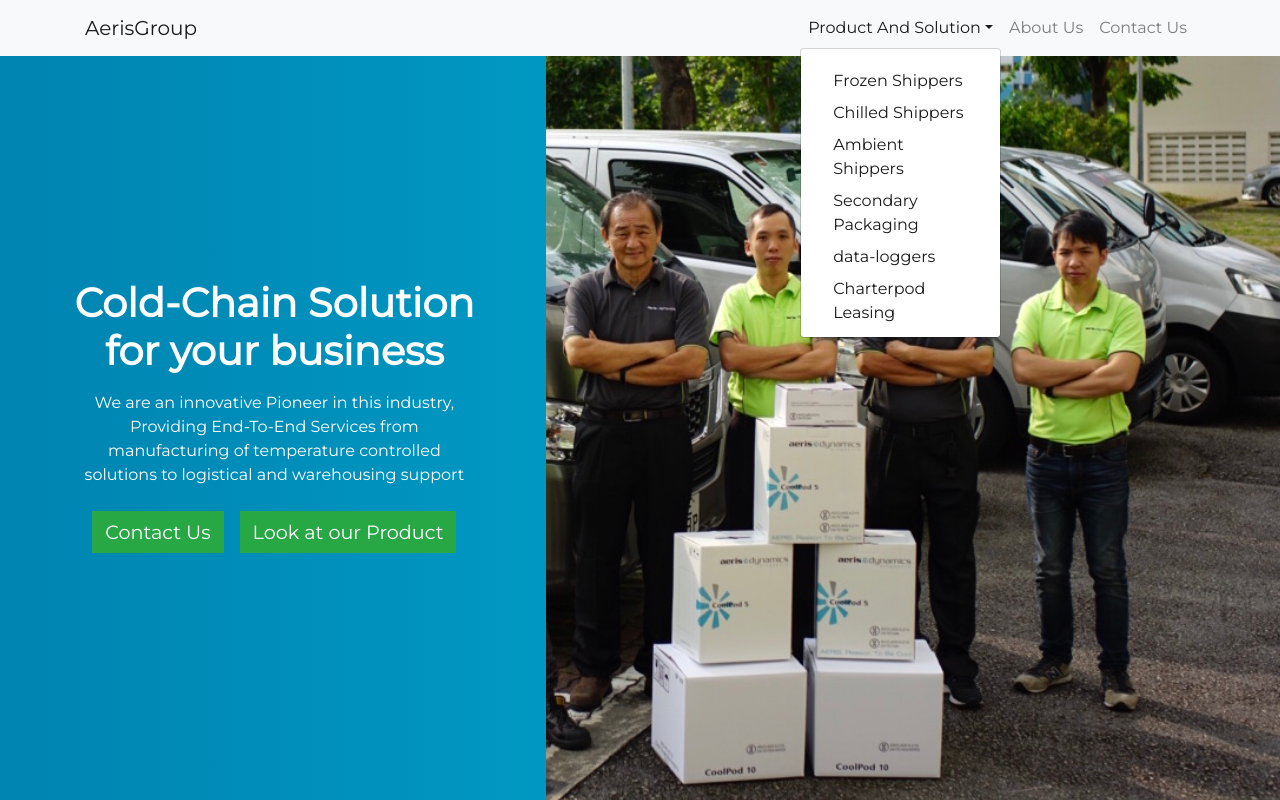
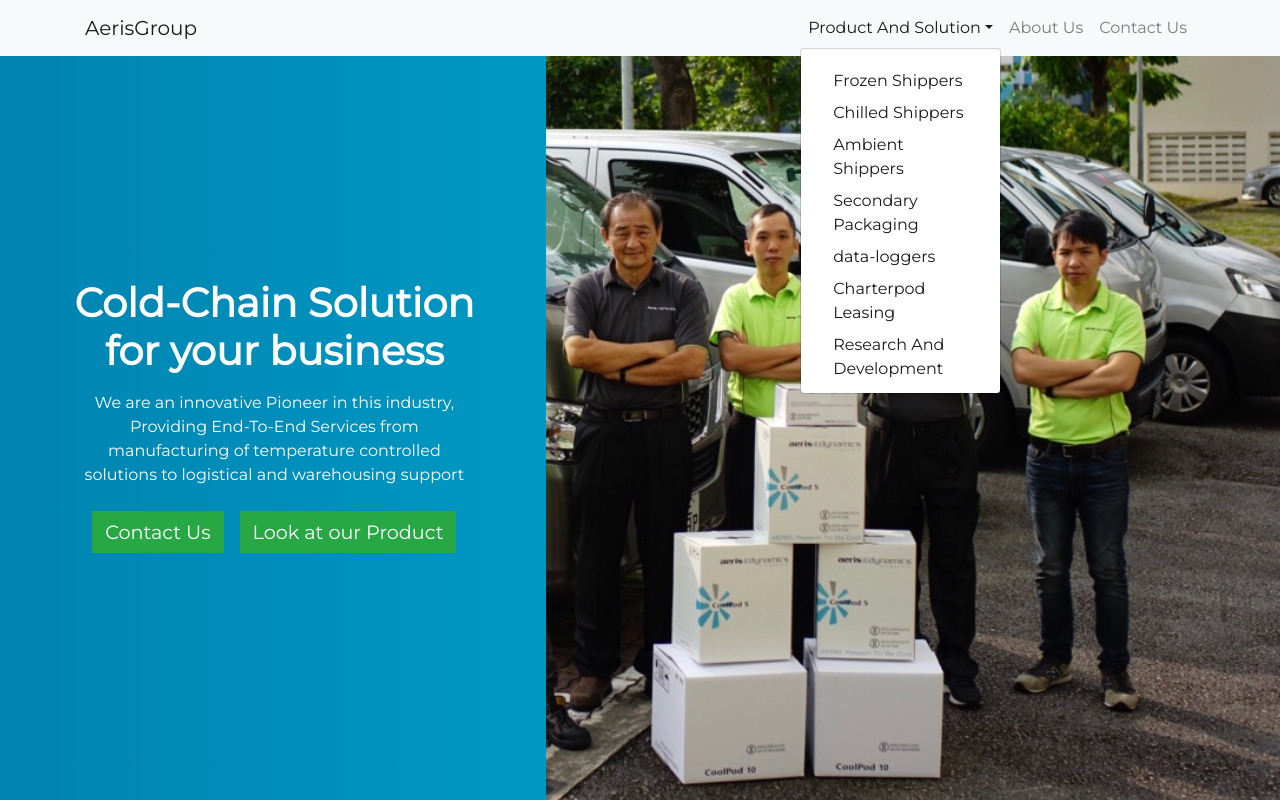
Before and after one commit to aerisgroup/aeris-group-website, a React (Create React App) app: page / in a window 1280 px wide. Both pictures are taken after a click on the button "Product And Solution". Shown: the top 800 px of the page. Built offline with nearby package versions, Linux system fonts and the light colour scheme.

Commit message:
create research and dev on navbar

```diff
--- a/src/components/landing/OurService.js
+++ b/src/components/landing/OurService.js
@@ -51,7 +51,7 @@
           image={require("../../img/landing/ourService/AerisGroupResearchAndDevelopment.jpg")}
           title="Testing and Validation"
           description="Our success is based on innovations in R&D, stringent Testing and Validation regime using our own in-house ESPEC Test Equipment Chamber and backed by independent third-party validation by TÜV SÜD PSB Compliance"
-          callToAction="testing"
+          callToAction="productandsolution/research-and-development"
         />
         <ServiceBox
           image={require("../../img/landing/AerisGroupDeliveryService.jpg")}
--- a/src/components/shared/Navbar.js
+++ b/src/components/shared/Navbar.js
@@ -52,6 +52,12 @@
                 >
                   Charterpod Leasing
                 </Link>
+                <Link
+                  to="/productandsolution/research-and-development"
+                  className="nav-link mx-4 py-1"
+                >
+                  Research And Development
+                </Link>
               </NavDropdown>
               <Link to="/about" className="nav-link">
                 About Us
```
